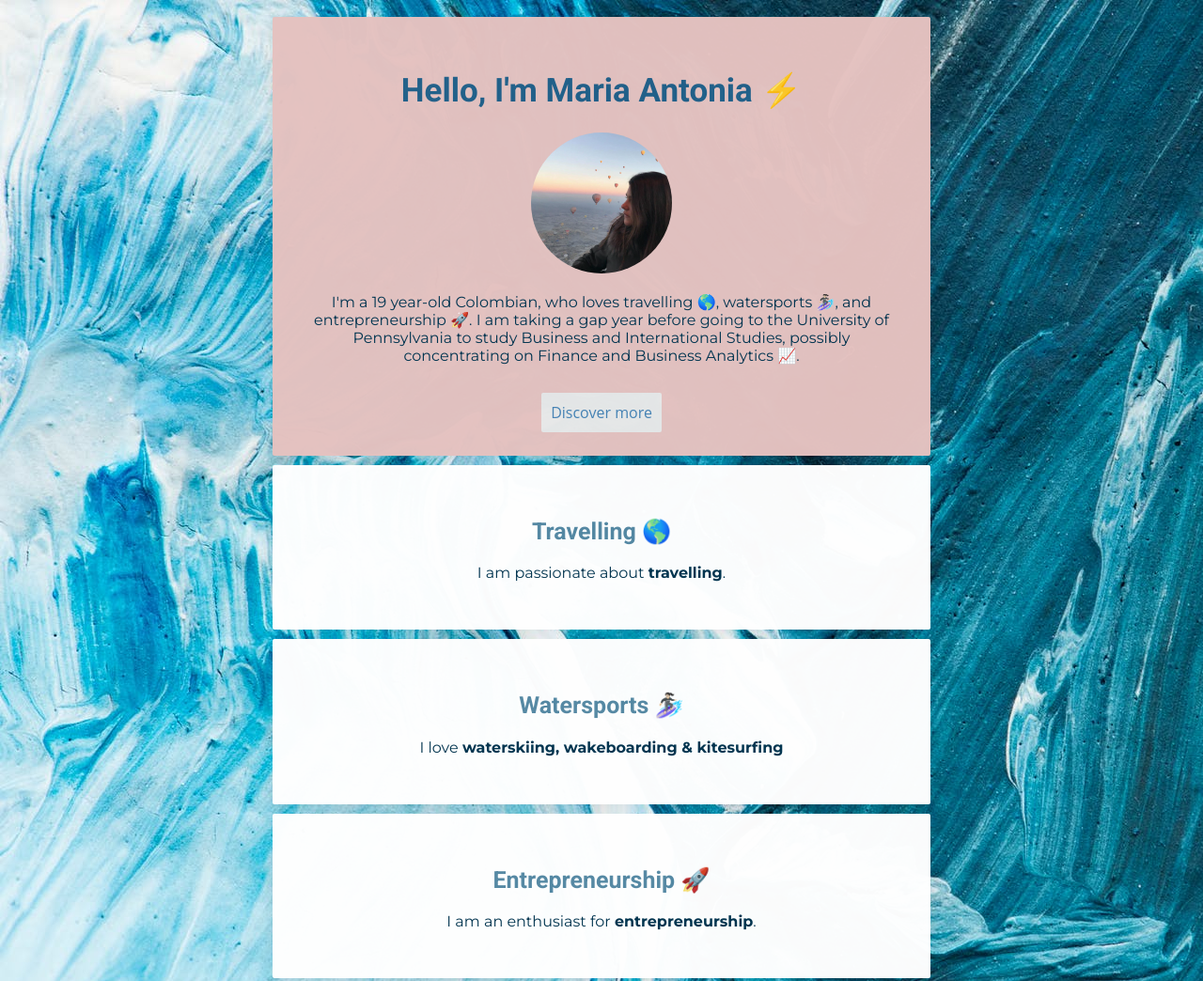
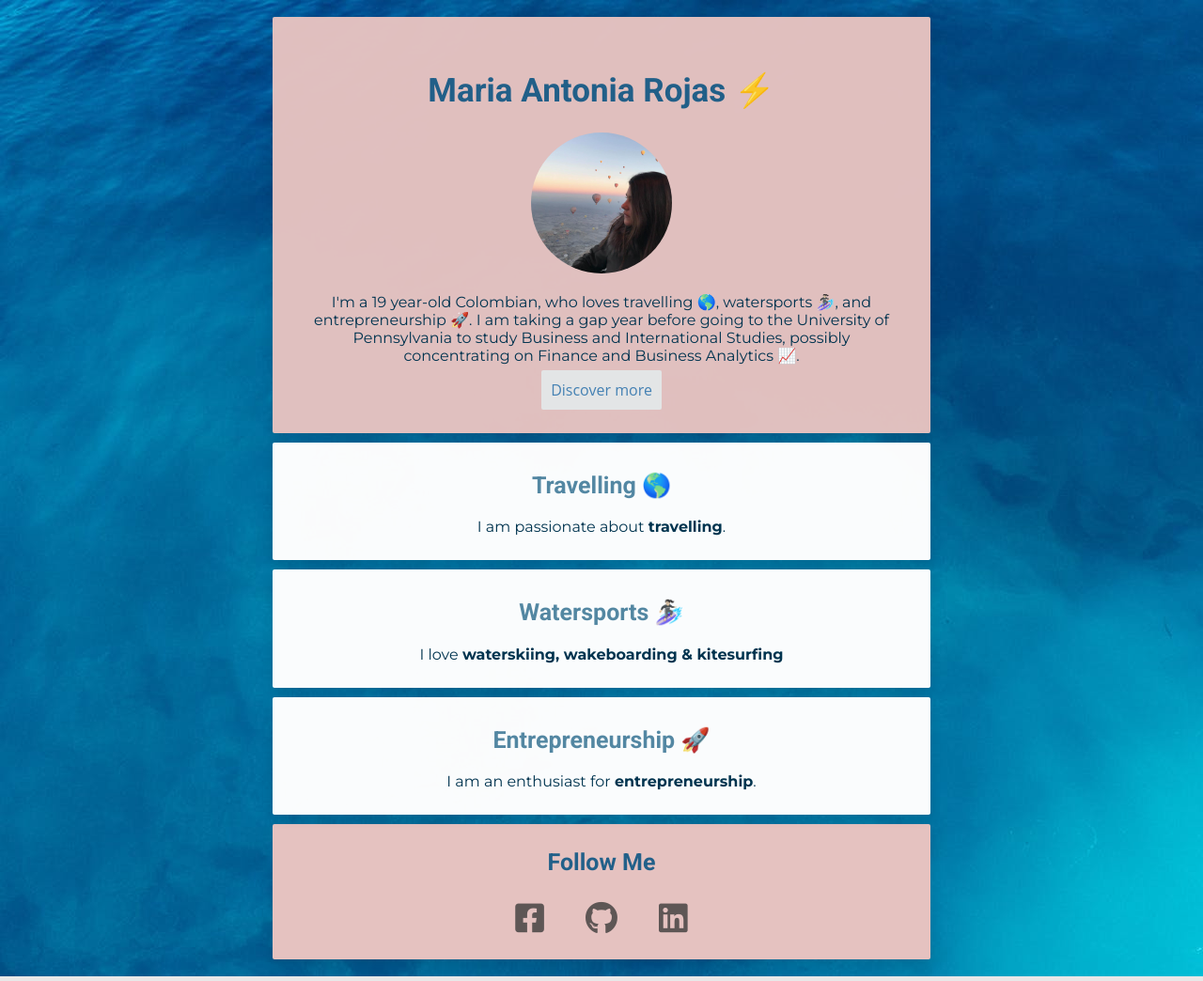
Before and after one commit to marojasl/profile, a plain HTML site: page index.html in a window 1280 px wide. Shown: the top 1044 px of the page at 94% size. Drawn offline with Linux system fonts and the light colour scheme.

Commit message:
make my profile prettier

```diff
--- a/index.html
+++ b/index.html
@@ -10,12 +10,12 @@
 <body>
   <div class="container">
     <div class="card-pink">
-      <h1>Hello, I'm Maria Antonia ⚡️</h1>
+      <h1>Maria Antonia Rojas ⚡️</h1>
       <img src="images/profile.jpg" alt="Maria Antonia" width="150" class="img-circle">
       <p class="intro-p">I'm a 19 year-old Colombian, who loves travelling 🌎, watersports 🏄🏻‍♀️, and entrepreneurship 🚀. I am taking a gap year before going to the University of Pennsylvania to study Business and International Studies, possibly concentrating on Finance and Business Analytics 📈. </p>
       <a href="#" target="_blank" class="btn-blue">Discover more</a>
     </div>
-
+    <section class="card-row">
       <div class="card-white opacity">
         <h2>Travelling 🌎</h2>
         <p>I am passionate about <strong>travelling</strong>.</p>
@@ -30,7 +30,7 @@
         <h2>Entrepreneurship 🚀</h2>
         <p>I am an enthusiast for <strong>entrepreneurship</strong>.</p>
       </div>
-
+    </section>
     <div class="footer">
       <h2 id="footer">Follow Me</h2>
       <ul class="list-inline">
--- a/style.css
+++ b/style.css
@@ -3,8 +3,8 @@
 
 body {
   background-color: #E8E8E8;
-  background-image: url(images/background.jpg);
-  /*background-image: url(images/background1.jpg);*/
+  /*background-image: url(images/background.jpg);*/
+  background-image: url(images/background1.jpg);
   font-family: 'Open Sans', sans-serif;
   display: flex;
   flex-direction: column;
@@ -32,6 +32,12 @@ p {
 a {
   text-decoration: none;
 }
+
+./*card-row {
+  display: flex;
+  flex-direction: row;
+  justify-content: space-around;
+}*/
 
 .intro-p {
   margin-bottom: 40px;
@@ -66,7 +72,7 @@ a {
   text-align: center;
   box-shadow: 0px 5px 15px rgba(0,0,0,0.1);
   border-radius: 2px;
-  padding: 35px;
+  padding: 10px;
   /*width: 900px;
   min-width: 700px;*/
   margin: 10px 0;
```
Also changed, not shown: 1 other file. Lines whose indentation alone changed are shown as unchanged.
